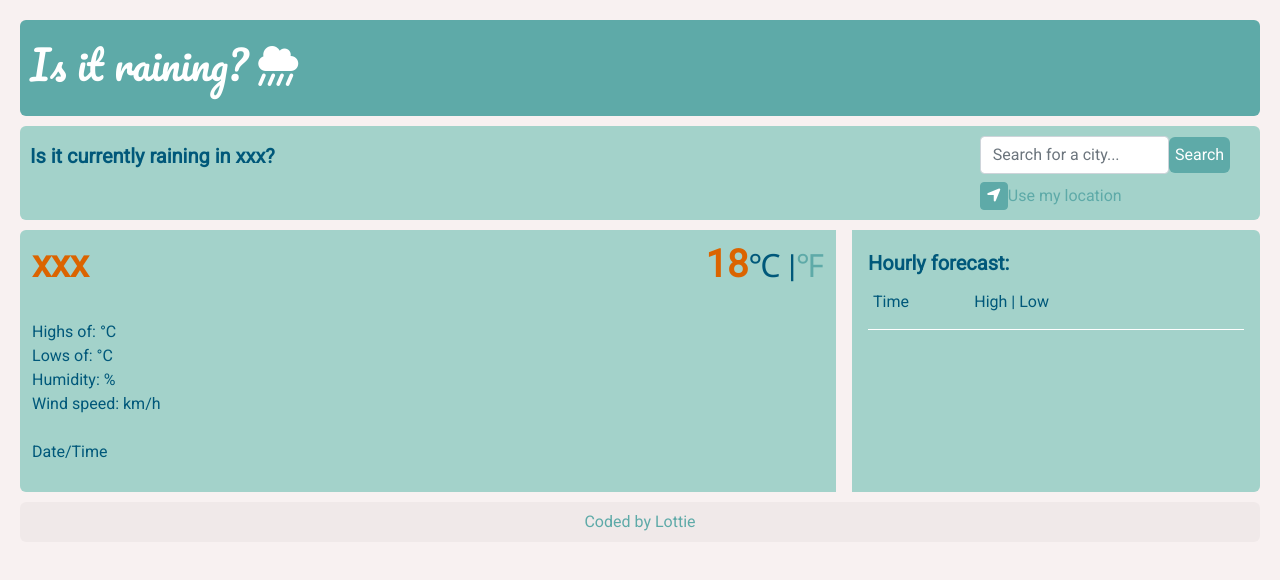
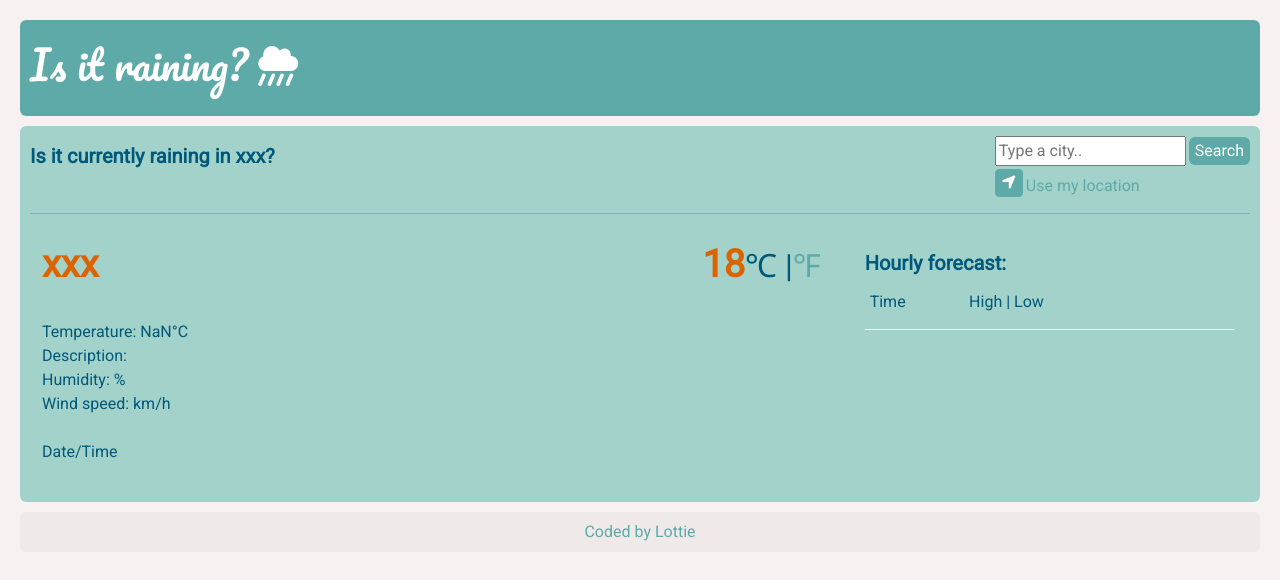
Before and after one commit to Lotz33/weather-react, a React (Create React App) app: page / in a window 1280 px wide. Shown: the top 580 px of the page. Built offline with nearby package versions, Linux system fonts and the light colour scheme.

Commit message:
updated search

```diff
--- a/src/App.css
+++ b/src/App.css
@@ -160,7 +160,10 @@
   background-color: #5eaaa8;
   border-color: #5eaaa8;
   padding: 1px 6px;
+  margin-right: 3px;
+  margin-top: 3px;
 }
+
 .card-footer:last-child {
   border-radius: 6px;
 }
@@ -184,7 +187,7 @@
 }
 
 input[type="submit" i] {
-  height: 36px;
+  height: 28px;
   border-radius: 6px;
   color: #fff;
   background-color: #5eaaa8;
@@ -192,6 +195,7 @@
   padding: 1px 6px;
   border-width: 0.5px;
   border-style: none;
+  margin-left: 3px;
 }
 
 .active {
--- a/src/App.js
+++ b/src/App.js
@@ -1,6 +1,5 @@
 import "./App.css";
 import Header from "./Header";
-import Subpanel from "./Subpanel";
 import Weather from "./Weather";
 import Footer from "./Footer";
 
@@ -8,7 +7,6 @@
   return (
     <div className="App">
       <Header />
-      <Subpanel />
       <Weather />
       <Footer />
     </div>
--- a/src/Subpanel.js
+++ b/src/Subpanel.js
@@ -1,6 +1,29 @@
-import React from "react";
+import React, { useState } from "react";
+import axios from "axios";
 
 export default function Subpanel() {
+  let [city, setCity] = useState("");
+  let [weather, setWeather] = useState("");
+
+  function showWeather(response) {
+    setWeather({
+      temp: response.data.main.temp,
+      wind: response.data.wind.speed,
+      humidity: response.data.main.humidity,
+      description: response.data.weather[0].description,
+    });
+  }
+
+  function submitSearch(event) {
+    event.preventDefault();
+    let url = `https://api.openweathermap.org/data/2.5/weather?q=${city}&appid=5a7957f3b705a03d6f7c072ce3f964e0&units=metric`;
+    axios.get(url).then(showWeather);
+  }
+
+  function updateCity(event) {
+    setCity(event.target.value);
+  }
+
   return (
     <div className="card-panel">
       <div className="row">
@@ -11,20 +34,22 @@
           <p className="card-text" id="rain-response"></p>
         </div>
         <div className="col-4">
-          <form id="form-search">
+          <form id="form-search" onSubmit={submitSearch}>
             <input
               type="search"
-              className="form-control"
-              id="search-input"
-              placeholder="Search for a city..."
-              autoComplete="off"
+              onChange={updateCity}
+              placeholder="Type a city.."
             />
-            <input type="submit" value="Search" /> <br />
+            <input type="submit" value="Search" />
             <button type="button" className="btn mt-2" id="location">
               <i className="fas fa-location-arrow"></i>
             </button>
             <p className="location">Use my location</p>
           </form>
+          <p>Temperature: {Math.round(weather.temp)}°C</p>
+          <p>Description: {weather.description}</p>
+          <p>Humidity: {weather.humidity}%</p>
+          <p>Wind: {weather.wind}km/h</p>
         </div>
       </div>
     </div>
--- a/src/Weather.js
+++ b/src/Weather.js
@@ -1,8 +1,60 @@
-import React from "react";
+import React, { useState } from "react";
 import Table from "./Table";
+import axios from "axios";
 
 export default function Weather() {
+  let [city, setCity] = useState("");
+  let [weather, setWeather] = useState("");
+
+  function showWeather(response) {
+    console.log(response);
+    setWeather({
+      temp: response.data.main.temp,
+      wind: response.data.wind.speed,
+      humidity: response.data.main.humidity,
+      description: response.data.weather[0].description,
+    });
+  }
+
+  function submitSearch(event) {
+    event.preventDefault();
+    let url = `https://api.openweathermap.org/data/2.5/weather?q=${city}&appid=5a7957f3b705a03d6f7c072ce3f964e0&units=metric`;
+    axios.get(url).then(showWeather);
+  }
+
+  function updateCity(event) {
+    setCity(event.target.value);
+  }
+
   return (
+    <div className="card-panel">
+      <div className="row">
+        <div className="col-6">
+          <div className="cardbody-question" id="rain-question">
+            Is it currently raining in xxx?
+          </div>
+          <p className="card-text" id="rain-response"></p>
+        </div>
+        <div className="col-6">
+          <form id="form-search" onSubmit={submitSearch}>
+            <input
+              type="search"
+              onChange={updateCity}
+              placeholder="Type a city.."
+            />
+            <input type="submit" value="Search" />
+
+            <br />
+            <button type="button" className="btn" id="location">
+              <i className="fas fa-location-arrow"></i>
+            </button>
+            <p className="location">Use my location</p>
+          </form>
+        </div>
+      </div>
+
+      <hr />
+
       <div className="card-group">
         <div className="card">
           <div className="card-body-left">
@@ -14,18 +66,10 @@
               <li>
                 <span id="description"> </span>
               </li>
-            <li>
-              Highs of: <span id="high"> </span>°C
-            </li>
-            <li>
-              Lows of: <span id="low"> </span>°C
-            </li>
-            <li>
-              Humidity: <span id="humidity"> </span>%
-            </li>
-            <li>
-              Wind speed: <span id="wind"> </span> km/h
-            </li>
+              <li>Temperature: {Math.round(weather.temp)}°C</li>
+              <li>Description: {weather.description}</li>
+              <li>Humidity: {weather.humidity}%</li>
+              <li>Wind speed: {weather.wind}km/h</li>
               <br />
               <li id="date-time">Date/Time</li>
             </ul>
@@ -55,5 +99,6 @@
           <Table />
         </div>
       </div>
+    </div>
   );
 }
```
Lines whose indentation alone changed are shown as unchanged.
